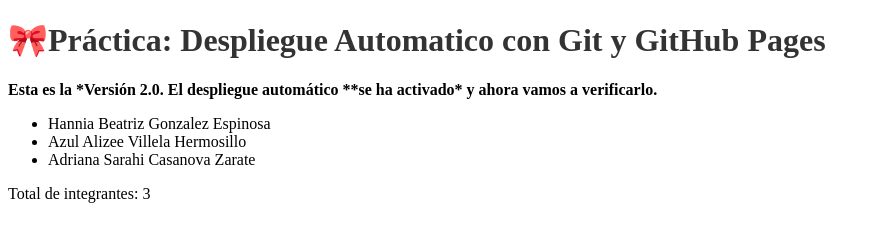
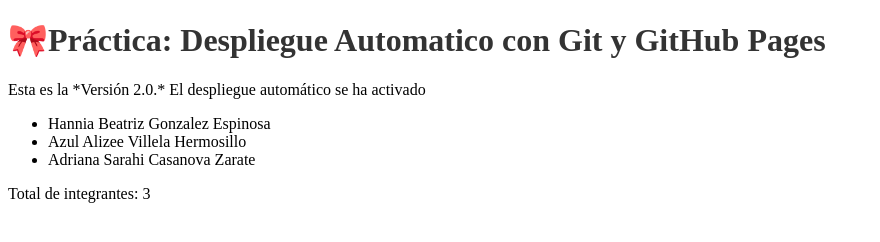
Before and after one commit to hanniagz0817-bot/despliegue-hannia-gonzalez, a plain HTML site: page index.html in a window 1280 px wide. Shown: the whole page, without its empty margins (0-880 px from the left). Drawn offline with Linux system fonts and the light colour scheme.

Commit message:
Actualizacion version 2.0

```diff
--- a/index.html
+++ b/index.html
@@ -35,9 +35,8 @@
 <div class="container">
     <h1>🎀Práctica: Despliegue Automatico con Git y GitHub Pages</h1>
 
-    <!-- PÁRRAFO NUEVO DE VERSIÓN -->
-    <p><strong>Esta es la *Versión 2.0. El despliegue automático **se ha activado* y ahora
-vamos a verificarlo.</strong></p>
+    <!-- version 2.0 -->
+    <p>Esta es la *Versión 2.0.* El despliegue automático se ha activado</p>
 
     <ul id="listaDeNombres">
         <li>Hannia Beatriz Gonzalez Espinosa</li>
```
